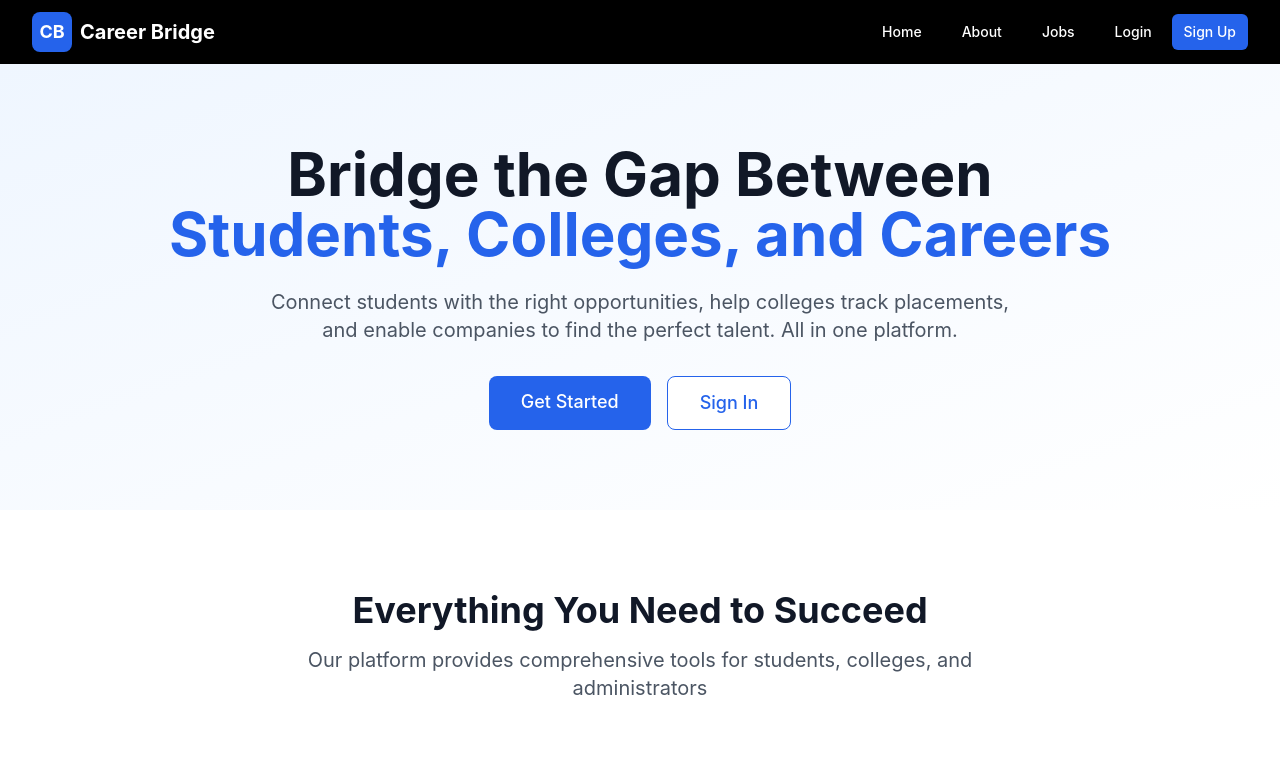
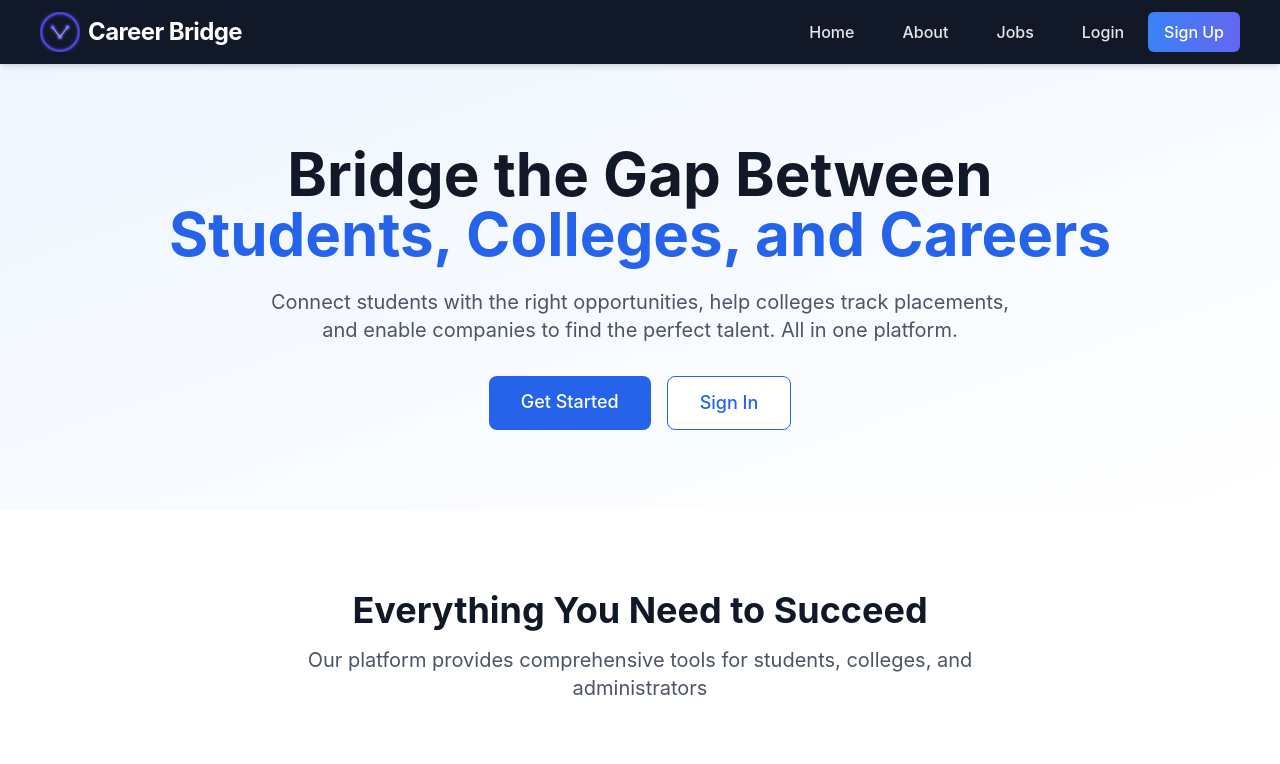
Before and after one commit to abhay-gupta-199/career-bridge, a React (Vite) app in the folder client/: page / in a window 1280 px wide. Shown: the top 764 px of the page. Built offline with nearby package versions, Linux system fonts and the light colour scheme.

Commit message:
updated navbar

```diff
--- a/client/src/components/CollegeSidebar.jsx
+++ b/client/src/components/CollegeSidebar.jsx
@@ -19,11 +19,10 @@ const CollegeSidebar = () => {
     <div className="w-64 h-screen bg-gradient-to-b from-blue-50 to-blue-100 text-gray-800 shadow-md flex flex-col border-r border-blue-200">
       {/* Sidebar Header */}
       <div className="p-6 flex flex-col items-center text-center border-b border-blue-200">
-        <div className="flex items-center justify-center w-12 h-12 bg-blue-600 text-white rounded-xl shadow-md">
-          <FaUniversity className="text-xl" />
+        <div className="flex items-center justify-center w-12 h-12 bg-gradient-to-br from-blue-500 to-indigo-500 text-white rounded-xl shadow-md">
+          <FaUniversity className="text-xl text-white" />
         </div>
         <h1 className="mt-3 text-lg font-semibold text-blue-800">College Panel</h1>
-
       </div>
 
       {/* Navigation Links */}
@@ -41,8 +40,14 @@ const CollegeSidebar = () => {
               }`
             }
           >
-            <span className="text-base">{link.icon}</span>
-            <span>{link.name}</span>
+            {({ isActive }) => (
+              <>
+                <span className={`text-base ${isActive ? "text-white" : "text-blue-600"}`}>
+                  {link.icon}
+                </span>
+                <span>{link.name}</span>
+              </>
+            )}
           </NavLink>
         ))}
       </nav>
--- a/client/src/components/Navbar.jsx
+++ b/client/src/components/Navbar.jsx
@@ -11,65 +11,101 @@ const Navbar = () => {
   }
 
   return (
-    <nav className="bg-black shadow-lg">
-      <div className="max-w-7xl mx-auto px-4 sm:px-6 lg:px-8">
+    <nav className="bg-gray-900 shadow-md sticky top-0 z-50">
+      <div className="max-w-7xl mx-auto px-6 sm:px-8 lg:px-10">
         <div className="flex justify-between h-16 items-center">
+
           {/* Logo */}
           <Link to="/" className="flex items-center space-x-2">
-            <div className="h-10 w-10 bg-blue-600 rounded-lg flex items-center justify-center shadow-md">
-              <span className="text-white font-bold text-lg">CB</span>
-            </div>
-            <span className="text-white text-xl font-bold">Career Bridge</span>
+            {/* Smaller glowing AI logo */}
+            <svg
+              className="w-10 h-10"
+              viewBox="0 0 64 64"
+              fill="none"
+              xmlns="http://www.w3.org/2000/svg"
+            >
+              {/* Outer glowing circle */}
+              <circle cx="32" cy="32" r="30" stroke="url(#gradGlow)" strokeWidth="3" filter="url(#glow)"/>
+
+              {/* Connected nodes */}
+              <circle cx="20" cy="24" r="3" fill="#4F46E5" filter="url(#glow)"/>
+              <circle cx="44" cy="24" r="3" fill="#6366F1" filter="url(#glow)"/>
+              <circle cx="32" cy="40" r="3" fill="#8B5CF6" filter="url(#glow)"/>
+
+              {/* Connecting lines */}
+              <line x1="20" y1="24" x2="32" y2="40" stroke="#A78BFA" strokeWidth="2" filter="url(#glow)"/>
+              <line x1="32" y1="40" x2="44" y2="24" stroke="#818CF8" strokeWidth="2" filter="url(#glow)"/>
+              <line x1="20" y1="24" x2="44" y2="24" stroke="#6366F1" strokeWidth="2" filter="url(#glow)"/>
+
+              {/* Gradients & glow */}
+              <defs>
+                <linearGradient id="gradGlow" x1="0" y1="0" x2="64" y2="64">
+                  <stop offset="0%" stopColor="#4F46E5"/>
+                  <stop offset="50%" stopColor="#6366F1"/>
+                  <stop offset="100%" stopColor="#8B5CF6"/>
+                </linearGradient>
+                <filter id="glow" x="-50%" y="-50%" width="200%" height="200%">
+                  <feGaussianBlur stdDeviation="2.5" result="blur"/>
+                  <feMerge>
+                    <feMergeNode in="blur"/>
+                    <feMergeNode in="SourceGraphic"/>
+                  </feMerge>
+                </filter>
+              </defs>
+            </svg>
+
+            <span className="text-white text-2xl font-bold tracking-tight">
+              Career Bridge
+            </span>
           </Link>
 
           {/* Menu Links */}
-          <div className="flex items-center space-x-4">
+          <div className="flex items-center space-x-6">
             <Link
               to="/"
-              className="text-white hover:text-gray-400 px-3 py-2 rounded-md text-sm font-medium transition-colors"
+              className="text-gray-200 hover:text-white px-3 py-2 rounded-md text-base font-medium transition-colors"
             >
               Home
             </Link>
             <Link
               to="/about"
-              className="text-white hover:text-gray-400 px-3 py-2 rounded-md text-sm font-medium transition-colors"
+              className="text-gray-200 hover:text-white px-3 py-2 rounded-md text-base font-medium transition-colors"
             >
               About
             </Link>
             <Link
               to="/jobs"
-              className="text-white hover:text-gray-400 px-3 py-2 rounded-md text-sm font-medium transition-colors"
+              className="text-gray-200 hover:text-white px-3 py-2 rounded-md text-base font-medium transition-colors"
             >
               Jobs
             </Link>
 
             {user ? (
-              <div className="flex items-center space-x-2">
-                <span className="text-white hidden md:inline">Welcome, {user.name}</span>
+              <div className="flex items-center space-x-3">
                 <Link
                   to={`/${user.role}/dashboard`}
-                  className="bg-blue-600 text-white px-3 py-2 rounded-md text-sm font-medium hover:bg-blue-700 transition-colors"
+                  className="bg-gradient-to-r from-blue-500 to-indigo-500 text-white px-4 py-2 rounded-md text-base font-medium hover:from-blue-600 hover:to-indigo-600 transition-colors"
                 >
                   Dashboard
                 </Link>
                 <button
                   onClick={handleLogout}
-                  className="text-white px-3 py-2 rounded-md text-sm font-medium hover:text-gray-400 transition-colors"
+                  className="text-gray-200 hover:text-white px-3 py-2 rounded-md text-base font-medium transition-colors"
                 >
                   Logout
                 </button>
               </div>
             ) : (
-              <div className="flex items-center space-x-2">
+              <div className="flex items-center space-x-3">
                 <Link
                   to="/login"
-                  className="text-white px-3 py-2 rounded-md text-sm font-medium hover:text-gray-400 transition-colors"
+                  className="text-gray-200 hover:text-white px-3 py-2 rounded-md text-base font-medium transition-colors"
                 >
                   Login
                 </Link>
                 <Link
                   to="/signup"
-                  className="bg-blue-600 text-white px-3 py-2 rounded-md text-sm font-medium hover:bg-blue-700 transition-colors"
+                  className="bg-gradient-to-r from-blue-500 to-indigo-500 text-white px-4 py-2 rounded-md text-base font-medium hover:from-blue-600 hover:to-indigo-600 transition-colors"
                 >
                   Sign Up
                 </Link>
```
Also changed, not shown: client/src/components/Sidebar.jsx (line endings or trailing spaces).
